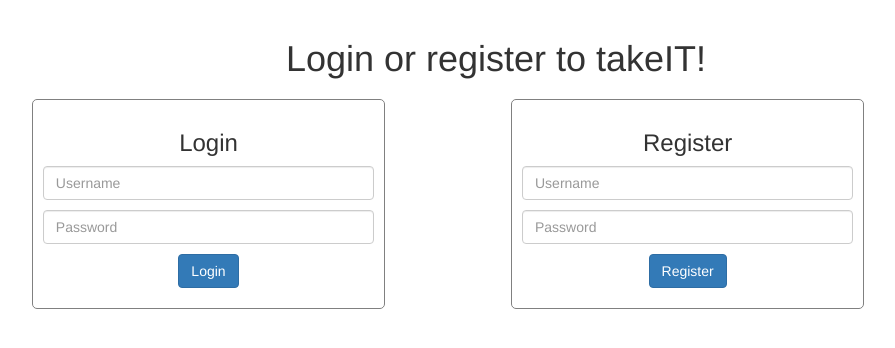
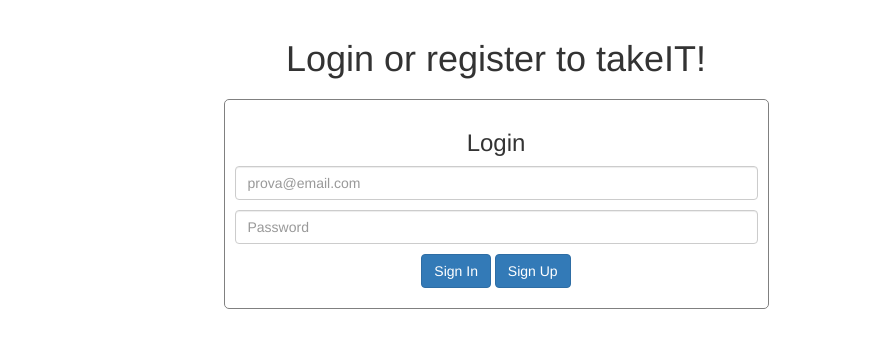
Before and after one commit to mattecora/takeIT, a PHP site: page /login.php in a window 1280 px wide. Shown: the part 51-399 px from the top of the page, without its empty margins (144-1039 px from the left). Run offline with PHP 8.4, Linux system fonts and the light colour scheme; some libraries are stand-ins or nearby versions.

Commit message:
Login and register with firebase

```diff
--- a/login.js
+++ b/login.js
@@ -10,6 +10,43 @@
   };
   firebase.initializeApp(config);
 
+  // Get elements
+  const txtEmail = document.getElementById('txtEmail');
+  const txtPassword = document.getElementById('txtPassword');
+  const btnSignin = document.getElementById('btnSignin');
+  const btnSignup = document.getElementById('btnSignup');
 
+  // Add login event
+  btnSignin.addEventListener('click', e =>{
+    // Get email and password
+    const email = txtEmail.value;
+    const pass = txtPassword.value;
+    const auth = firebase.auth();
+
+    //Sign in
+    const promise = auth.signInWithEmailAndPassword(email, pass);
+    promise.catch(e => console.log(e.message));
+  });
+
+  // Add login event
+  btnSignup.addEventListener('click', e =>{
+    // Get email and password
+    const email = txtEmail.value;
+    const pass = txtPassword.value;
+    const auth = firebase.auth();
+
+    //Sign up
+    const promise = auth.createUserWithEmailAndPassword(email, pass);
+    promise.catch(e => console.log(e.message));
+  });
+
+  // Add a realtime listener
+  firebase.auth().onAuthStateChanged(firebaseUser => {
+    if(firebaseUser) {
+      console.log(firebaseUser);
+    } else {
+      console.log('not logged in');
+    }
+  });
 
 }());
--- a/login.php
+++ b/login.php
@@ -50,22 +50,15 @@
     <h1>Login or register to takeIT!</h1>
     <div class="row">
       <!-- Login form -->
-      <div class="col-md-4 col-md-offset-1 animated fadeInUp">
+      <div class="col-md-6 col-md-offset-3 animated fadeInUp">
         <div class="form">
           <h3>Login</h3>
-          <p class="center"><input id="user" type="text" class="form-control" placeholder="Username" aria-describedby="Insert your username"></p>
-          <p class="center"><input id="pass" type="password" class="form-control" placeholder="Password" aria-describedby="Insert your password"></p>
-          <p class="center"><button type="submit" class="btn btn-primary">Login</button></p>
-        </div>
-      </div>
-
-      <!-- Register form -->
-      <div class="col-md-4 col-md-offset-1 animated fadeInUp">
-        <div class="form">
-          <h3>Register</h3>
-          <p class="center"><input id="user" type="text" class="form-control" placeholder="Username" aria-describedby="Insert your username"></p>
-          <p class="center"><input id="pass" type="password" class="form-control" placeholder="Password" aria-describedby="Insert your password"></p>
-          <p class="center"><button type="submit" class="btn btn-primary">Register</button></p>
+          <p class="center"><input id="txtEmail" type="text" class="form-control" placeholder="prova@email.com" aria-describedby="Insert your username"></p>
+          <p class="center"><input id="txtPassword" type="password" class="form-control" placeholder="Password" aria-describedby="Insert your password"></p>
+          <p class="center">
+            <button id="btnSignin" class="btn btn-primary">Sign In</button>
+            <button id="btnSignup" class="btn btn-primary">Sign Up</button>
+          </p>
         </div>
       </div>
     </div>
@@ -79,4 +72,4 @@
   <script src="login.js"></script>
 
   </body>
-  </html>
+</html>
```
